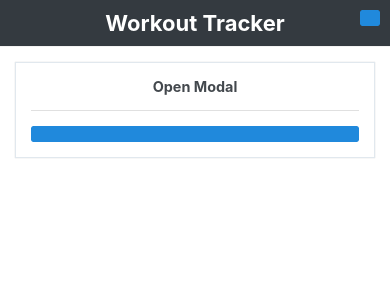
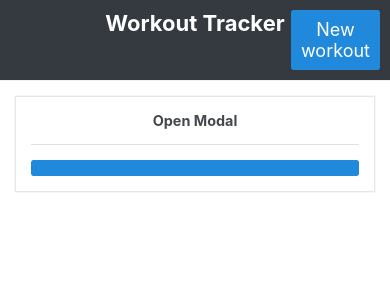
Before and after one commit to David-Ogden-III/first_native_project, a React Native app: screen / in a window 390 px wide. Shown: the top 300 px of the page. Built offline with nearby package versions, Linux system fonts and the light colour scheme.

Commit message:
WorkoutModal now opens basic modal. added Formik dependancies

```diff
--- a/Header.js
+++ b/Header.js
@@ -1,5 +1,6 @@
 import { StyleSheet } from 'react-native';
 import { Header as HeaderRNE, Button } from '@rneui/themed';
+import WorkoutModal from './WorkoutModal';
 
 
 const Header = () => {
@@ -9,7 +10,7 @@ const Header = () => {
             backgroundColor='#343a40'
             centerComponent={{ text: 'Workout Tracker', style: styles.heading }}
             rightComponent={
-                    <Button />
+                    <WorkoutModal />
             }
         />
     );
--- /dev/null
+++ b/WorkoutModal.js
@@ -0,0 +1,29 @@
+import { Text, View } from 'react-native';
+import { Button, Dialog, CheckBox, ListItem, Avatar, } from '@rneui/themed';
+import { useState } from 'react';
+
+
+
+const WorkoutModal = () => {
+  const [modalOpen, setModalOpen] = useState(false);
+
+  return (
+    <View>
+      <View>
+        <Button
+          title='New workout'
+          onPress={() => setModalOpen(true)}
+        />
+      </View>
+      <Dialog
+        isVisible={modalOpen}
+        onBackdropPress={() => setModalOpen(false)}
+      >
+        <Dialog.Title title='Select Focus and Date' />
+        <Text>Modal body text</Text>
+      </Dialog>
+    </View>
+  );
+};
+
+export default WorkoutModal;
--- a/package.json
+++ b/package.json
@@ -15,11 +15,12 @@
     "@rneui/themed": "^0.0.0-edge.2",
     "expo": "~48.0.18",
     "expo-status-bar": "~1.4.4",
+    "formik": "^2.4.1",
     "react": "18.2.0",
     "react-native": "0.71.8",
+    "react-native-gesture-handler": "~2.9.0",
     "react-native-safe-area-context": "4.5.0",
-    "react-native-screens": "~3.20.0",
-    "react-native-gesture-handler": "~2.9.0"
+    "react-native-screens": "~3.20.0"
   },
   "devDependencies": {
     "@babel/core": "^7.20.0"
```
Also changed, not shown: ModalScreen.js (deleted, +0 -14 lines), 1 other file (tests, documents, lock files or other folders).
